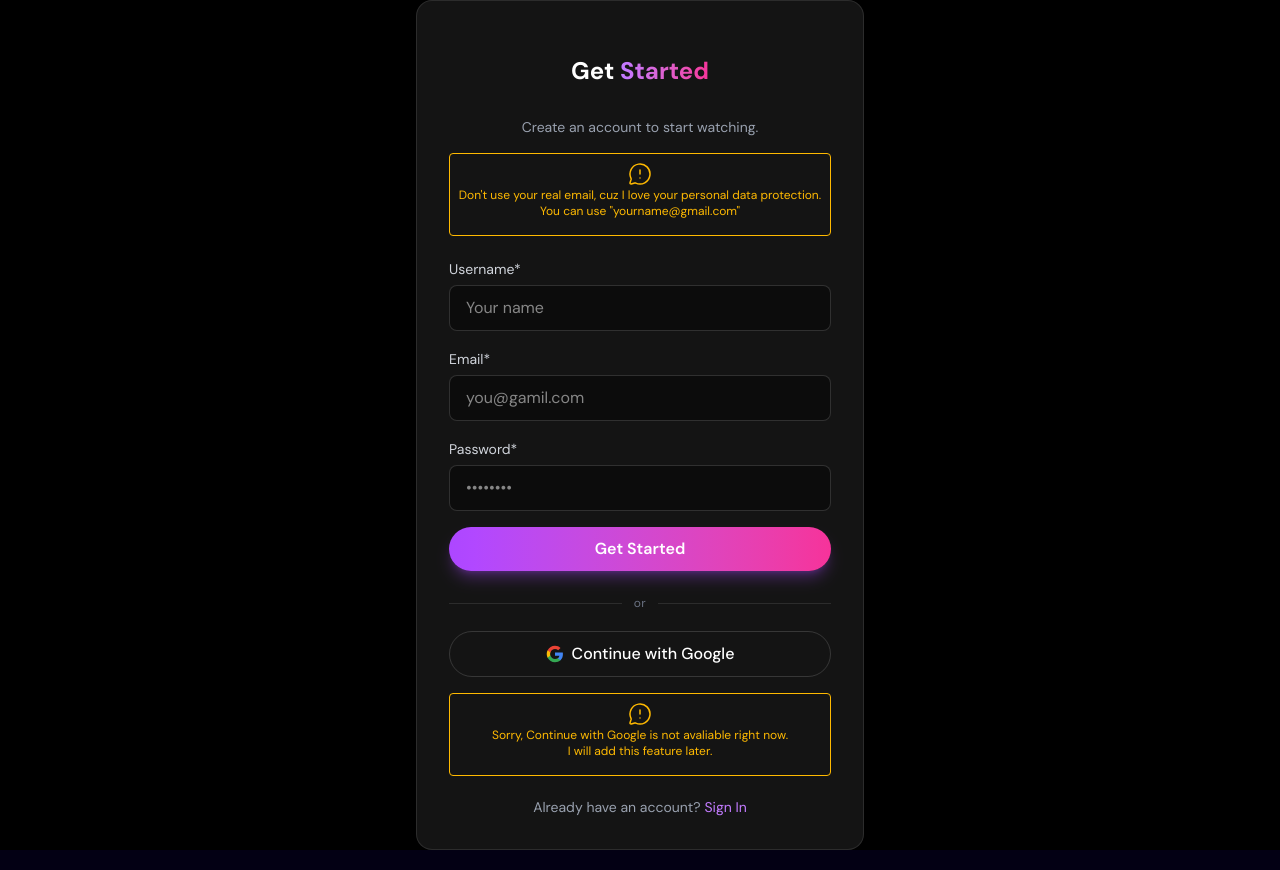
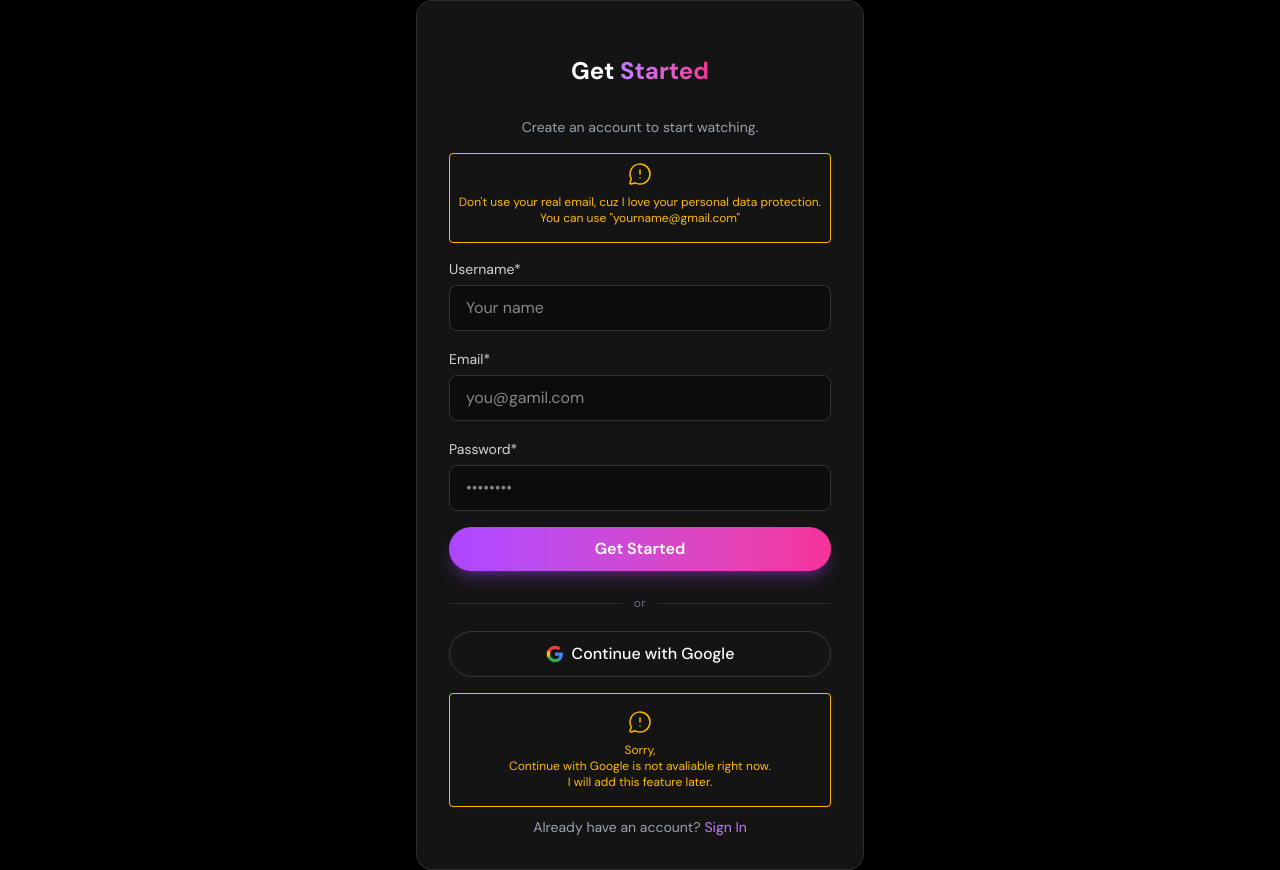
Before and after one commit to coffeeespresso343/nexora-movie-app, a React (Vite) app: page /signup in a window 1280 px wide. Both pictures are taken after a click on the button "Continue with Google". Built offline with nearby package versions, Linux system fonts and the light colour scheme; no server answers.

Commit message:
Fixed layout

```diff
--- a/src/pages/SignIn.jsx
+++ b/src/pages/SignIn.jsx
@@ -130,7 +130,7 @@ const SignIn = () => {
         </button>
 
         <div
-          className={`transition-all duration-600 ${showGoogleNotice ? "mt-4 max-h-20 opacity-100 pointer-events-auto" : "max-h-0 opacity-0 pointer-events-none"}`}
+          className={`transition-all duration-600 ${showGoogleNotice ? "mt-4 max-h-25 opacity-100 pointer-events-auto" : "max-h-0 opacity-0 pointer-events-none"}`}
         >
           <div className="rounded-sm border border-amber-400 pb-2">
             <p className="mt-2 flex flex-col items-center gap-px  text-center text-xs text-amber-400 pb-2">
--- a/src/pages/SignUp.jsx
+++ b/src/pages/SignUp.jsx
@@ -67,7 +67,7 @@ const SignUp = () => {
           className={`transition-all duration-600 ${showNotice ? "mt-4 max-h-20 opacity-100" : "max-h-0 opacity-0"}`}
         >
           <div className="rounded-sm border border-amber-400 pb-2">
-            <p className="mt-2 flex flex-col items-center gap-px  text-center text-xs text-amber-400 pb-2">
+            <p className="mt-2 flex flex-col items-center gap-2  text-center text-xs text-amber-400 pb-2">
               <svg
                 xmlns="http://www.w3.org/2000/svg"
                 width="24"
@@ -84,7 +84,7 @@ const SignUp = () => {
                 <path d="M12 16h.01" />
               </svg>
               Don't use your real email, cuz I love your personal data
-              protection. You can use "yourname@gmail.com"
+              protection. <br /> You can use "yourname@gmail.com"
             </p>
           </div>
         </div>
@@ -178,10 +178,10 @@ const SignUp = () => {
         </button>
 
         <div
-          className={`transition-all duration-600 ${showGoogleNotice ? "mt-4 max-h-20 opacity-100 pointer-events-auto" : "max-h-0 opacity-0 pointer-events-none"}`}
+          className={`transition-all duration-600 ${showGoogleNotice ? "mt-4  max-h-25 opacity-100 pointer-events-auto" : "max-h-0 opacity-0 pointer-events-none"}`}
         >
-          <div className="rounded-sm border border-amber-400 pb-2">
-            <p className="mt-2 flex flex-col items-center gap-px  text-center text-xs text-amber-400 pb-2">
+          <div className="rounded-sm border border-amber-400 p-2">
+            <p className="mt-2 flex flex-col items-center gap-2  text-center text-xs text-amber-400 pb-2">
               <svg
                 xmlns="http://www.w3.org/2000/svg"
                 width="24"
@@ -197,7 +197,8 @@ const SignUp = () => {
                 <path d="M12 8v4" />
                 <path d="M12 16h.01" />
               </svg>
-              Sorry, Continue with Google is not avaliable right now.
+              Sorry,
+              <br /> Continue with Google is not avaliable right now.
               <br />I will add this feature later.
             </p>
           </div>
```
